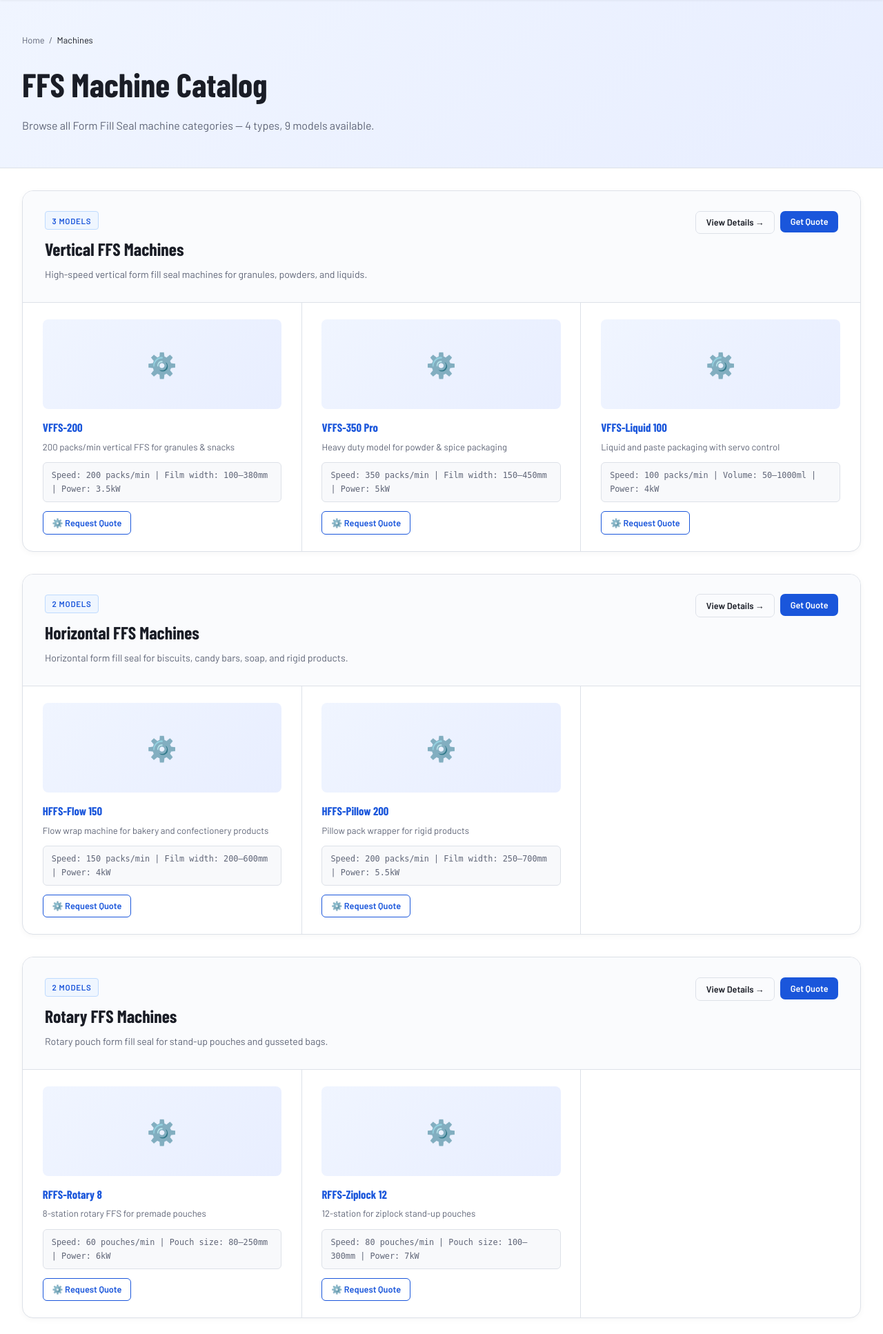
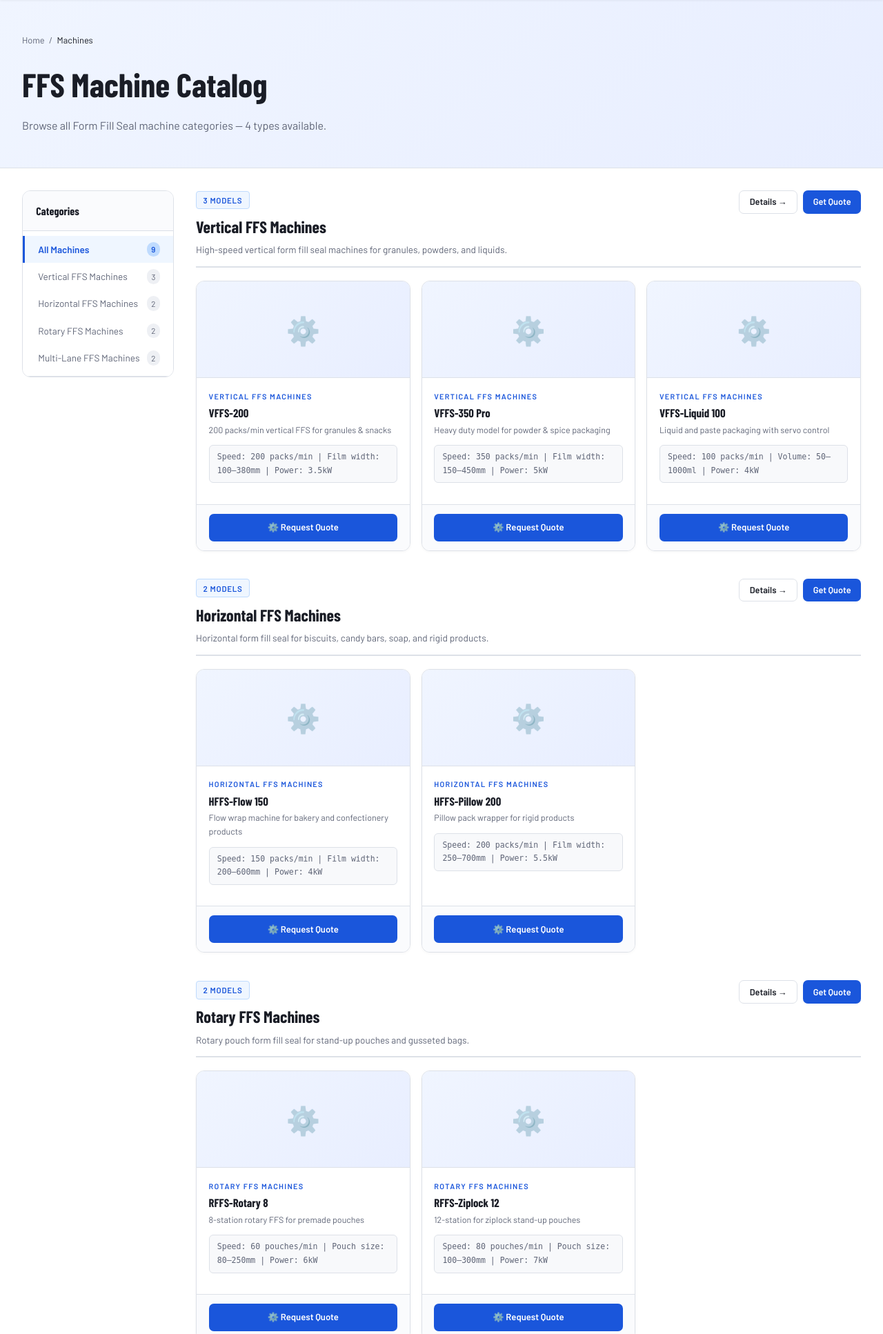
Before and after one commit to 24Gautham/ShakthiPack, a Flask app: page /machines in a window 1280 px wide. Shown: the part 65-1999 px from the top of the page at 69% size. Run offline with Flask 3, Linux system fonts and the light colour scheme; some web fonts are replaced.

Commit message:
Add files via upload

```diff
--- a/app.py
+++ b/app.py
@@ -338,9 +338,15 @@ def _get_unread(data: dict) -> int:
 def inject_globals():
     unread = 0
     if session.get("admin"):
-        # Use cached value from load_data (mtime-cached), not a separate disk read
         unread = session.get("_unread_cache", 0)
-    return {"unread_count": unread, "settings": load_data().get("site_settings", {})}
+    data = load_data()
+    site = dict(data.get("site_settings", {}))
+    # Inject category lists for enquiry sidebar (lightweight — just id/name/slug)
+    site["_machine_cats"] = [{"id":c["id"],"name":c["name"],"slug":c["slug"]}
+                              for c in data.get("machine_categories", [])]
+    site["_spare_cats"]   = [{"id":c["id"],"name":c["name"],"slug":c["slug"]}
+                              for c in data.get("spare_categories", [])]
+    return {"unread_count": unread, "settings": site}
 
 def _refresh_unread_cache(data: dict):
     """Call after any enquiry mutation to keep session cache fresh."""
@@ -475,7 +481,14 @@ def index():
 @app.route("/machines")
 def machines():
     data = load_data()
-    return render_template("machines.html", categories=data["machine_categories"])
+    cat_filter = sanitize(request.args.get("cat", ""), 80)
+    # Validate cat_filter against actual slugs
+    valid_slugs = {c["slug"] for c in data["machine_categories"]}
+    if cat_filter not in valid_slugs:
+        cat_filter = ""
+    return render_template("machines.html",
+                           categories=data["machine_categories"],
+                           cat_filter=cat_filter)
 
 @app.route("/machines/<slug>")
 def machine_category(slug):
@@ -670,7 +683,10 @@ def enquiry():
         ip = _client_ip()
         if not _check_rate_limit(_enquiry_attempts, ip, MAX_ENQUIRY, ENQUIRY_WINDOW):
             flash("Too many enquiries submitted. Please wait 10 minutes.", "error")
-            return render_template("enquiry.html", prefill=request.form), 429
+            data2 = load_data()
+            return render_template("enquiry.html", prefill=request.form,
+                                   machine_categories=data2["machine_categories"],
+                                   spare_categories=data2["spare_categories"]), 429
 
         name    = sanitize(request.form.get("name", ""), 120)
         email   = sanitize(request.form.get("email", ""), 254)
@@ -691,7 +707,9 @@ def enquiry():
         if errors:
             for err in errors:
                 flash(err, "error")
-            return render_template("enquiry.html", prefill=request.form), 422
+            return render_template("enquiry.html", prefill=request.form,
+                                   machine_categories=data["machine_categories"],
+                                   spare_categories=data["spare_categories"]), 422
 
         _record_hit(_enquiry_attempts, ip)
         ip = _client_ip()
@@ -719,7 +737,10 @@ def enquiry():
         "item":    sanitize(request.args.get("item", ""), 200),
         "message": sanitize(request.args.get("message", ""), 2000),
     }
-    return render_template("enquiry.html", prefill=prefill)
+    data = load_data()
+    return render_template("enquiry.html", prefill=prefill,
+                           machine_categories=data["machine_categories"],
+                           spare_categories=data["spare_categories"])
 
 @app.route("/contact")
 def contact():
--- a/templates/admin/enquiries.html
+++ b/templates/admin/enquiries.html
@@ -16,7 +16,7 @@
     </form>
     {% if read_count > 0 %}
     <form method="POST" action="{{ url_for('admin_bulk_delete_enquiries') }}"
-          onsubmit="return confirm('Delete all {{ read_count }} read enquiries? This cannot be undone.')"
+          data-confirm="Delete all {{ read_count }} read enquiries? This cannot be undone."
           style="display:inline;">
       <input type="hidden" name="csrf_token" value="{{ csrf_token() }}">
       <button type="submit" class="btn btn-danger btn-sm">🗑 Delete Read ({{ read_count }})</button>
@@ -88,7 +88,7 @@
             </form>
             {% endif %}
             <form method="POST" action="{{ url_for('admin_delete_enquiry', enq_id=enq.id) }}"
-                  onsubmit="return confirm('Delete this enquiry?')">
+                  data-confirm="Delete this enquiry?">
               <input type="hidden" name="csrf_token" value="{{ csrf_token() }}">
               <button type="submit" class="btn btn-danger btn-sm">Del</button>
             </form>
--- a/templates/admin/enquiry_detail.html
+++ b/templates/admin/enquiry_detail.html
@@ -17,7 +17,7 @@
           <h2 style="margin-top:0.2rem;">{{ enq.subject }}</h2>
         </div>
         <div style="display:flex;gap:0.5rem;">
-          <form method="POST" action="{{ url_for('admin_delete_enquiry', enq_id=enq.id) }}" onsubmit="return confirm('Delete this enquiry permanently?')">
+          <form method="POST" action="{{ url_for('admin_delete_enquiry', enq_id=enq.id) }}" data-confirm="Delete this enquiry permanently?">
             <input type="hidden" name="csrf_token" value="{{ csrf_token() }}">
             <button type="submit" class="btn btn-danger btn-sm">🗑 Delete</button>
           </form>
--- a/templates/admin/login.html
+++ b/templates/admin/login.html
@@ -23,7 +23,7 @@ body::before { content: ''; position: fixed; inset: 0; background: radial-gradie
 .form-group input { width: 100%; background: #f8f9fb; border: 1px solid var(--border); border-radius: 8px; padding: 0.7rem 1rem; color: var(--text); font-family: 'Barlow', sans-serif; font-size: 0.9rem; outline: none; transition: border-color 0.2s; }
 .form-group input:focus { border-color: var(--accent); }
 .submit-btn { width: 100%; background: var(--accent); color: #fff; border: none; border-radius: 8px; padding: 0.8rem; font-family: 'Barlow', sans-serif; font-weight: 700; font-size: 0.95rem; cursor: pointer; transition: background 0.2s; margin-top: 0.5rem; }
-.submit-btn:hover { background: #1242b0; }
+.submit-btn:hover { background: var(--accent2); }
 .flash { padding: 0.7rem 1rem; border-radius: 7px; font-size: 0.85rem; border-left: 4px solid var(--red); background: rgba(224,80,96,0.1); color: var(--red); margin-bottom: 1rem; }
 .hint { margin-top: 1.2rem; background: #eff6ff; border: 1px solid #bfdbfe; border-radius: 7px; padding: 0.7rem 1rem; font-size: 0.78rem; color: var(--muted); }
 .hint strong { color: var(--accent); }
--- a/templates/admin/machines.html
+++ b/templates/admin/machines.html
@@ -23,7 +23,7 @@
     <div class="flex gap-2">
       <a href="{{ url_for('admin_add_machine', cat_id=cat.id) }}" class="btn btn-success btn-sm">+ Add Machine</a>
       <a href="{{ url_for('admin_edit_machine_category', cat_id=cat.id) }}" class="btn btn-outline btn-sm">Edit</a>
-      <form method="POST" action="{{ url_for('admin_delete_machine_category', cat_id=cat.id) }}" onsubmit="return confirm('Delete this category and ALL its machines? This cannot be undone.')">
+      <form method="POST" action="{{ url_for('admin_delete_machine_category', cat_id=cat.id) }}" data-confirm="Delete this category and ALL its machines? This cannot be undone.">
         <input type="hidden" name="csrf_token" value="{{ csrf_token() }}">
         <button type="submit" class="btn btn-danger btn-sm">Delete</button>
       </form>
@@ -48,7 +48,7 @@
           <td style="max-width:220px;font-family:monospace;font-size:0.78rem;color:var(--muted);">{{ m.specs }}</td>
           <td style="display:flex;gap:0.4rem;align-items:center;">
             <a href="{{ url_for('admin_edit_machine', cat_id=cat.id, machine_id=m.id) }}" class="btn btn-outline btn-sm">Edit</a>
-            <form method="POST" action="{{ url_for('admin_delete_machine', cat_id=cat.id, machine_id=m.id) }}" onsubmit="return confirm('Delete {{ m.name }}?')">
+            <form method="POST" action="{{ url_for('admin_delete_machine', cat_id=cat.id, machine_id=m.id) }}" data-confirm="Delete {{ m.name }}?">
               <input type="hidden" name="csrf_token" value="{{ csrf_token() }}">
               <button type="submit" class="btn btn-danger btn-sm">Del</button>
             </form>
--- a/templates/admin/spares.html
+++ b/templates/admin/spares.html
@@ -23,7 +23,7 @@
     <div class="flex gap-2">
       <a href="{{ url_for('admin_add_spare', cat_id=cat.id) }}" class="btn btn-success btn-sm">+ Add Part</a>
       <a href="{{ url_for('admin_edit_spare_category', cat_id=cat.id) }}" class="btn btn-outline btn-sm">Edit</a>
-      <form method="POST" action="{{ url_for('admin_delete_spare_category', cat_id=cat.id) }}" onsubmit="return confirm('Delete this category and ALL its spares? This cannot be undone.')">
+      <form method="POST" action="{{ url_for('admin_delete_spare_category', cat_id=cat.id) }}" data-confirm="Delete this category and ALL its spares? This cannot be undone.">
         <input type="hidden" name="csrf_token" value="{{ csrf_token() }}">
         <button type="submit" class="btn btn-danger btn-sm">Delete</button>
       </form>
@@ -48,7 +48,7 @@
           <td style="font-size:0.8rem;color:var(--muted);max-width:180px;">{{ s.compatible }}</td>
           <td style="display:flex;gap:0.4rem;align-items:center;">
             <a href="{{ url_for('admin_edit_spare', cat_id=cat.id, spare_id=s.id) }}" class="btn btn-outline btn-sm">Edit</a>
-            <form method="POST" action="{{ url_for('admin_delete_spare', cat_id=cat.id, spare_id=s.id) }}" onsubmit="return confirm('Delete {{ s.name }}?')">
+            <form method="POST" action="{{ url_for('admin_delete_spare', cat_id=cat.id, spare_id=s.id) }}" data-confirm="Delete {{ s.name }}?">
               <input type="hidden" name="csrf_token" value="{{ csrf_token() }}">
               <button type="submit" class="btn btn-danger btn-sm">Del</button>
             </form>
--- a/templates/machines.html
+++ b/templates/machines.html
@@ -1,63 +1,102 @@
 {% extends "base.html" %}
 {% block title %}FFS Machines{% endblock %}
+{% block meta_desc %}Browse Shakthi Pack FFS machine catalog — Vertical, Horizontal, Rotary and Multi-Lane Form Fill Seal machines for food, pharma and FMCG packaging.{% endblock %}
 {% block extra_css %}
 <style>
-.page-hero { background: linear-gradient(135deg,#f0f5ff,#e8eeff); border-bottom: 1px solid var(--border); padding: 3rem 2rem; }
-.page-hero-inner { max-width: 1280px; margin: 0 auto; }
-.breadcrumb { display: flex; gap: 0.4rem; align-items: center; font-size: 0.8rem; color: var(--muted); margin-bottom: 1rem; }
-.breadcrumb a { color: var(--muted); text-decoration: none; } .breadcrumb a:hover { color: var(--text); }
-.page-hero h1 { font-family: var(--font-head); font-size: 3rem; font-weight: 800; }
-.page-hero p { color: var(--muted); margin-top: 0.5rem; }
-.cat-row { background: #fff; border: 1px solid var(--border); border-radius: 16px; margin-bottom: 2rem; overflow: hidden; box-shadow: 0 2px 8px rgba(0,0,0,0.04); }
-.cat-row-header { padding: 1.8rem 2rem; display: flex; justify-content: space-between; align-items: flex-start; border-bottom: 1px solid var(--border); background: #fafbfd; gap: 1rem; }
-.cat-row-header h2 { font-family: var(--font-head); font-size: 1.6rem; font-weight: 800; }
-.cat-row-header p { color: var(--muted); font-size: 0.88rem; margin-top: 0.3rem; max-width: 580px; }
-.cat-row-actions { display: flex; gap: 0.5rem; align-items: flex-start; flex-shrink: 0; flex-wrap: wrap; }
-.machines-grid { display: grid; grid-template-columns: repeat(3, 1fr); }
-.machine-item { padding: 1.5rem 1.8rem; border-right: 1px solid var(--border); border-bottom: 1px solid var(--border); transition: background 0.18s; }
-.machine-item:hover { background: #f8faff; }
-.machine-item:nth-child(3n) { border-right: none; }
-.machine-item:last-child, .machine-item:nth-last-child(-n+3):nth-child(3n+1),
-.machine-item:nth-last-child(-n+2):nth-child(3n+2) { border-bottom: none; }
-.machine-img { width: 100%; height: 130px; object-fit: cover; border-radius: 8px; margin-bottom: 0.8rem; display: block; }
-.machine-placeholder { width: 100%; height: 130px; border-radius: 8px; margin-bottom: 0.8rem; background: linear-gradient(135deg,#f0f5ff,#e8eeff); display: flex; align-items: center; justify-content: center; font-size: 2.2rem; }
-.machine-name { font-family: var(--font-head); font-size: 1.05rem; font-weight: 800; color: var(--accent); margin-bottom: 0.3rem; }
-.machine-desc { color: var(--muted); font-size: 0.82rem; line-height: 1.6; margin-bottom: 0.7rem; }
-.machine-specs-preview { background: #f8f9fb; border: 1px solid var(--border); border-radius: 6px; padding: 0.5rem 0.75rem; font-size: 0.74rem; color: var(--muted); font-family: monospace; line-height: 1.7; margin-bottom: 0.8rem; }
-.machine-enq-link { display: inline-flex; align-items: center; gap: 0.35rem; font-size: 0.8rem; font-weight: 700; color: var(--accent); text-decoration: none; padding: 0.35rem 0.8rem; border: 1px solid var(--accent); border-radius: 6px; transition: all 0.15s; }
-.machine-enq-link:hover { background: var(--accent); color: #fff; }
-@media (max-width: 768px) {
-  .machines-grid { grid-template-columns: 1fr 1fr; }
-  .machine-item:nth-child(3n) { border-right: 1px solid var(--border); }
-  .machine-item:nth-child(2n) { border-right: none; }
+.page-hero { background: linear-gradient(135deg,#f0f5ff,#e8eeff); border-bottom:1px solid var(--border); padding:3rem 2rem; }
+.page-hero-inner { max-width:1280px; margin:0 auto; }
+.breadcrumb { display:flex; gap:.4rem; align-items:center; font-size:.8rem; color:var(--muted); margin-bottom:1rem; }
+.breadcrumb a { color:var(--muted); text-decoration:none; } .breadcrumb a:hover { color:var(--text); }
+.page-hero h1 { font-family:var(--font-head); font-size:3rem; font-weight:800; }
+.page-hero p { color:var(--muted); margin-top:.5rem; }
+
+.machines-layout { display:grid; grid-template-columns:220px 1fr; gap:2rem; align-items:start; }
+
+/* Sidebar */
+.filter-sidebar { background:#fff; border:1px solid var(--border); border-radius:12px; overflow:hidden; position:sticky; top:80px; }
+.filter-sidebar-head { padding:1rem 1.2rem; border-bottom:1px solid var(--border); background:#fafbfd; }
+.filter-sidebar-head h3 { font-family:var(--font-head); font-size:1rem; font-weight:800; }
+.cat-filter-list { padding:.4rem 0; }
+.cat-filter-item { display:flex; align-items:center; justify-content:space-between; padding:.55rem 1.2rem; font-size:.85rem; text-decoration:none; color:var(--muted); transition:all .15s; border-left:3px solid transparent; }
+.cat-filter-item:hover { background:#eff6ff; color:var(--accent); }
+.cat-filter-item.active { background:#eff6ff; color:var(--accent); border-left-color:var(--accent); font-weight:600; }
+.cat-filter-count { font-size:.72rem; background:var(--surface2); border-radius:10px; padding:.1rem .4rem; }
+.cat-filter-item.active .cat-filter-count { background:#bfdbfe; color:var(--accent); }
+
+/* Machine cards */
+.cat-section { margin-bottom:2.5rem; }
+.cat-section-header { display:flex; justify-content:space-between; align-items:flex-start; padding-bottom:.8rem; border-bottom:2px solid var(--border); margin-bottom:1.2rem; gap:1rem; flex-wrap:wrap; }
+.cat-section-header h2 { font-family:var(--font-head); font-size:1.5rem; font-weight:800; }
+.cat-section-header p { color:var(--muted); font-size:.85rem; margin-top:.2rem; }
+.cat-section-actions { display:flex; gap:.5rem; flex-shrink:0; flex-wrap:wrap; }
+.machines-grid { display:grid; grid-template-columns:repeat(3,1fr); gap:1rem; }
+.machine-card { background:#fff; border:1px solid var(--border); border-radius:12px; overflow:hidden; display:flex; flex-direction:column; transition:all .22s; box-shadow:0 1px 4px rgba(0,0,0,.04); }
+.machine-card:hover { border-color:#93c5fd; box-shadow:0 6px 20px rgba(26,86,219,.09); transform:translateY(-2px); }
+.machine-img-wrap { background:linear-gradient(135deg,#f0f5ff,#e8eeff); min-height:140px; display:flex; align-items:center; justify-content:center; border-bottom:1px solid var(--border); overflow:hidden; }
+.machine-img-wrap img { width:100%; height:140px; object-fit:cover; display:block; }
+.machine-placeholder { font-size:2.5rem; opacity:.5; }
+.machine-body { padding:1.1rem; flex:1; }
+.machine-body .model-tag { font-size:.68rem; font-weight:800; letter-spacing:.12em; text-transform:uppercase; color:var(--accent); margin-bottom:.3rem; }
+.machine-body h3 { font-family:var(--font-head); font-size:1.05rem; font-weight:800; margin-bottom:.35rem; line-height:1.2; }
+.machine-body .desc { color:var(--muted); font-size:.78rem; line-height:1.6; margin-bottom:.7rem; }
+.machine-specs { background:#f8f9fb; border:1px solid var(--border); border-radius:6px; padding:.45rem .7rem; font-size:.72rem; color:var(--muted); font-family:monospace; line-height:1.7; margin-bottom:.8rem; }
+.machine-footer { padding:.8rem 1.1rem; border-top:1px solid var(--border); background:#fafbfd; }
+.machine-enq-btn { display:flex; align-items:center; justify-content:center; gap:.4rem; width:100%; background:var(--accent); color:#fff; border:none; border-radius:7px; padding:.6rem 1rem; font-family:var(--font-body); font-weight:700; font-size:.82rem; text-decoration:none; transition:background .18s; }
+.machine-enq-btn:hover { background:var(--accent2); }
+
+@media(max-width:900px){
+  .machines-layout { grid-template-columns:1fr; }
+  .filter-sidebar { position:static; }
+  .machines-grid { grid-template-columns:1fr 1fr; }
 }
-@media (max-width: 480px) {
-  .machines-grid { grid-template-columns: 1fr; }
-  .machine-item { border-right: none !important; }
-}
+@media(max-width:480px){ .machines-grid { grid-template-columns:1fr; } }
 </style>
 {% endblock %}
 
 {% block content %}
 <div class="page-hero">
   <div class="page-hero-inner">
-    <div class="breadcrumb"><a href="{{ url_for('index') }}">Home</a> <span>/</span> <span style="color:var(--text);">Machines</span></div>
+    <div class="breadcrumb"><a href="{{ url_for('index') }}">Home</a> <span>/</span> <span style="color:var(--text)">Machines</span></div>
     <h1>FFS Machine Catalog</h1>
-    <p>Browse all Form Fill Seal machine categories — {{ categories|length }} types, {{ categories|sum(attribute='machines')|list|length if false else (categories|map(attribute='machines')|map('length')|sum) }} models available.</p>
+    <p>Browse all Form Fill Seal machine categories — {{ categories|length }} types available.</p>
   </div>
 </div>
 
 <main>
+  <div class="machines-layout">
+
+    <!-- Category sidebar -->
+    <aside class="filter-sidebar" aria-label="Filter by machine category">
+      <div class="filter-sidebar-head"><h3>Categories</h3></div>
+      <nav class="cat-filter-list">
+        <a class="cat-filter-item {{ 'active' if not cat_filter }}"
+           href="{{ url_for('machines') }}">
+          <span>All Machines</span>
+          <span class="cat-filter-count">{{ categories|sum(attribute='machines')|list|length if false else (categories|map(attribute='machines')|map('length')|sum) }}</span>
+        </a>
         {% for cat in categories %}
-  <div class="cat-row">
-    <div class="cat-row-header">
+        <a class="cat-filter-item {{ 'active' if cat_filter == cat.slug }}"
+           href="{{ url_for('machines') }}?cat={{ cat.slug | urlencode }}">
+          <span>{{ cat.name }}</span>
+          <span class="cat-filter-count">{{ cat.machines|length }}</span>
+        </a>
+        {% endfor %}
+      </nav>
+    </aside>
+
+    <!-- Main content -->
     <div>
-        <div class="badge badge-orange" style="margin-bottom:0.5rem;">{{ cat.machines|length }} Model{{ 's' if cat.machines|length != 1 }}</div>
+      {% set display_cats = categories if not cat_filter else categories|selectattr('slug','equalto',cat_filter)|list %}
+      {% for cat in display_cats %}
+      <div class="cat-section" id="cat-{{ cat.slug }}">
+        <div class="cat-section-header">
+          <div>
+            <div class="badge badge-orange" style="margin-bottom:.4rem;">{{ cat.machines|length }} Model{{ 's' if cat.machines|length != 1 }}</div>
             <h2>{{ cat.name }}</h2>
             <p>{{ cat.description }}</p>
           </div>
-      <div class="cat-row-actions">
-        <a href="{{ url_for('machine_category', slug=cat.slug) }}" class="btn btn-outline btn-sm">View Details →</a>
+          <div class="cat-section-actions">
+            <a href="{{ url_for('machine_category', slug=cat.slug) }}" class="btn btn-outline btn-sm">Details →</a>
             <a href="{{ url_for('enquiry', subject='Machine Purchase Enquiry', item=cat.name, message='I would like information about your ' ~ cat.name ~ ' range. Please share specifications and pricing.') }}"
                class="btn btn-primary btn-sm">Get Quote</a>
           </div>
@@ -66,31 +105,44 @@
         {% if cat.machines %}
         <div class="machines-grid">
           {% for machine in cat.machines %}
-      <div class="machine-item">
+          <div class="machine-card">
+            <div class="machine-img-wrap">
               {% if machine.image %}
-        <img class="machine-img" src="{{ url_for('static', filename='uploads/' + machine.image) }}" alt="{{ machine.name }}" loading="lazy">
+              <img src="{{ url_for('static', filename='uploads/' ~ machine.image) }}" alt="{{ machine.name | e }}" loading="lazy">
               {% else %}
               <div class="machine-placeholder">⚙️</div>
               {% endif %}
-        <div class="machine-name">{{ machine.name }}</div>
-        <div class="machine-desc">{{ machine.description }}</div>
-        <div class="machine-specs-preview">{{ machine.specs }}</div>
-        <a class="machine-enq-link"
+            </div>
+            <div class="machine-body">
+              <div class="model-tag">{{ cat.name }}</div>
+              <h3>{{ machine.name }}</h3>
+              <div class="desc">{{ machine.description }}</div>
+              <div class="machine-specs">{{ machine.specs }}</div>
+            </div>
+            <div class="machine-footer">
+              <a class="machine-enq-btn"
                  href="{{ url_for('enquiry', subject='Machine Purchase Enquiry', item=machine.name, message='I am interested in the ' ~ machine.name ~ ' (' ~ cat.name ~ '). Please share pricing, lead time, and availability.') }}">
                 ⚙️ Request Quote
               </a>
             </div>
+          </div>
           {% endfor %}
         </div>
         {% else %}
-    <div style="padding:1.5rem 2rem;color:var(--muted);font-size:0.85rem;">No machines listed yet.</div>
+        <p style="color:var(--muted);padding:1rem 0;">No machines listed in this category yet.</p>
         {% endif %}
       </div>
-  {% else %}
+      {% endfor %}
+
+      {% if not display_cats %}
       <div style="text-align:center;padding:4rem;color:var(--muted);">
         <div style="font-size:3rem;margin-bottom:1rem;">⚙️</div>
-    <p>No machine categories yet.</p>
+        <p>No categories found.</p>
+        <a href="{{ url_for('machines') }}" class="btn btn-outline" style="margin-top:1rem;">Show all</a>
       </div>
-  {% endfor %}
+      {% endif %}
+    </div>
+
+  </div>
 </main>
 {% endblock %}
```
Also changed, not shown: templates/admin/base.html (+12 -3 lines), templates/enquiry.html (+86 -42 lines). Lines whose indentation alone changed are shown as unchanged.
